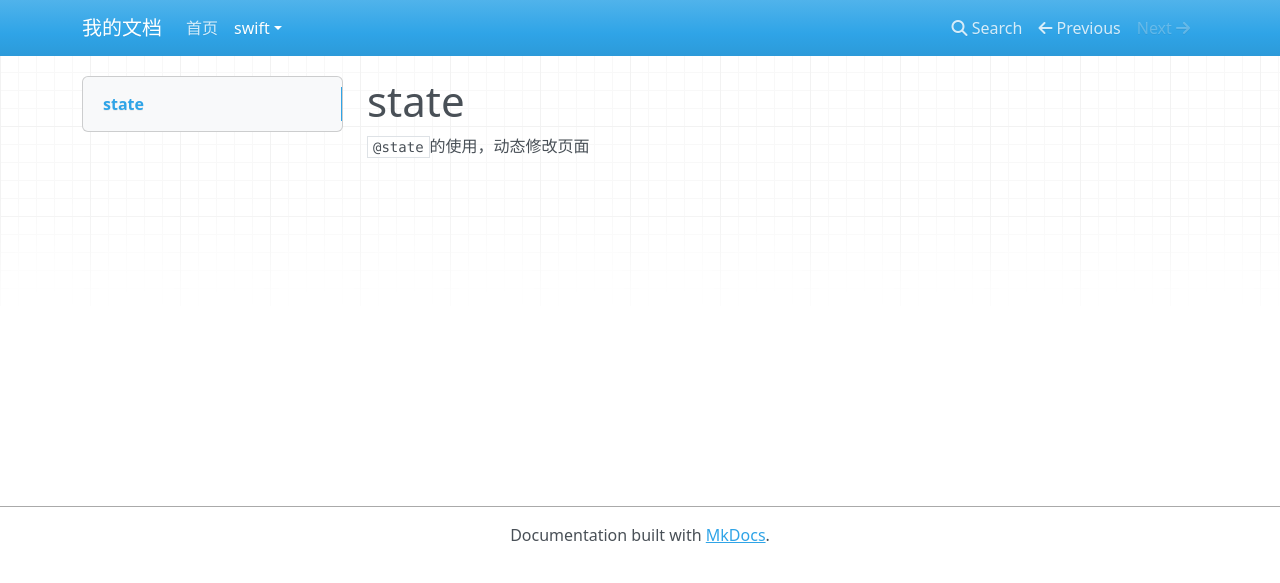
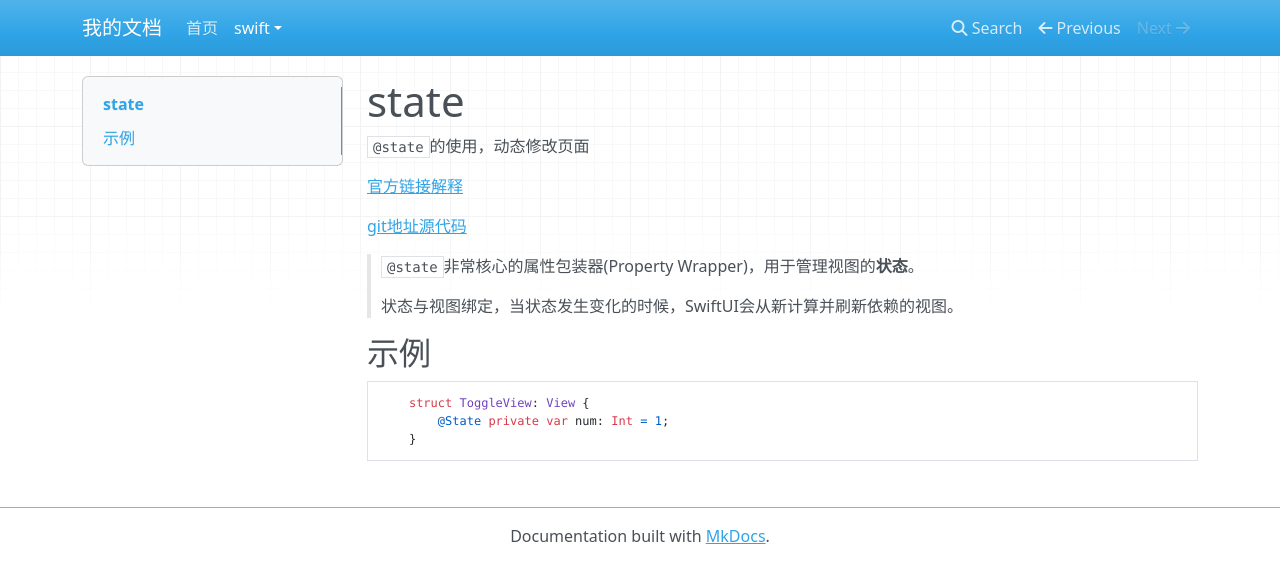
Before and after one commit to mengtaoLu/my_learning, an MkDocs documentation site: the page built from docs/swift/state.md, in a window 1280 px wide. Shown: the top 583 px of the page. Built offline with MkDocs 1.6.1, drawn with Linux system fonts in a browser that asks for light colours; nearby versions of some CDN libraries.

Commit message:
@state使用

````diff
--- a/docs/swift/state.md
+++ b/docs/swift/state.md
@@ -1,3 +1,19 @@
 # state
 
 ``@state``的使用，动态修改页面
+
+[官方链接解释](https://developer.apple.com/documentation/swiftui/state)
+
+[git地址源代码](https://github.com/mengtaoLu/iOS_learning/tree/4e46bc359d0848babb30f7206e76eea80a032cc6/upate%20ui%20with%20state)
+
+> ``@state``非常核心的属性包装器(Property Wrapper)，用于管理视图的**状态**。
+>
+> 状态与视图绑定，当状态发生变化的时候，SwiftUI会从新计算并刷新依赖的视图。
+
+## 示例
+
+```swift
+    struct ToggleView: View {
+        @State private var num: Int = 1;
+    }
+```
--- a/mkdocs.yml
+++ b/mkdocs.yml
@@ -2,5 +2,5 @@ site_name: 我的文档
 nav:
   - 首页: index.md
   - swift:
-      - index: swift/index.md
+      - swift首页: swift/index.md
       - state: swift/state.md
````
Also changed, not shown: docs/swift/index.md (+1 -1 lines).
